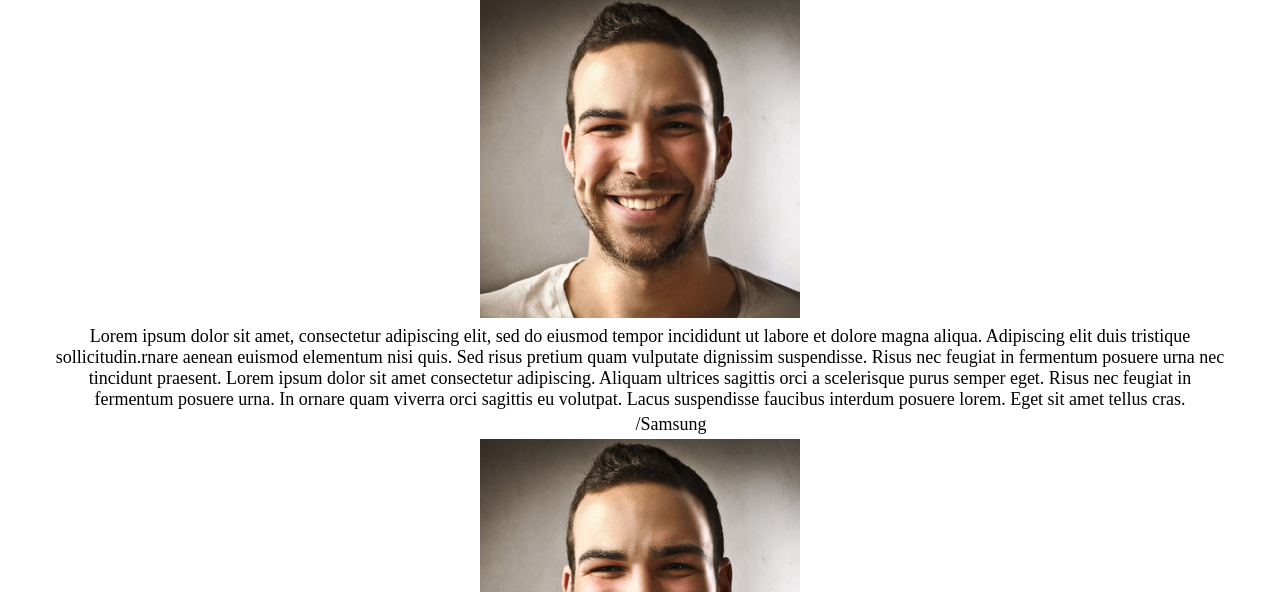
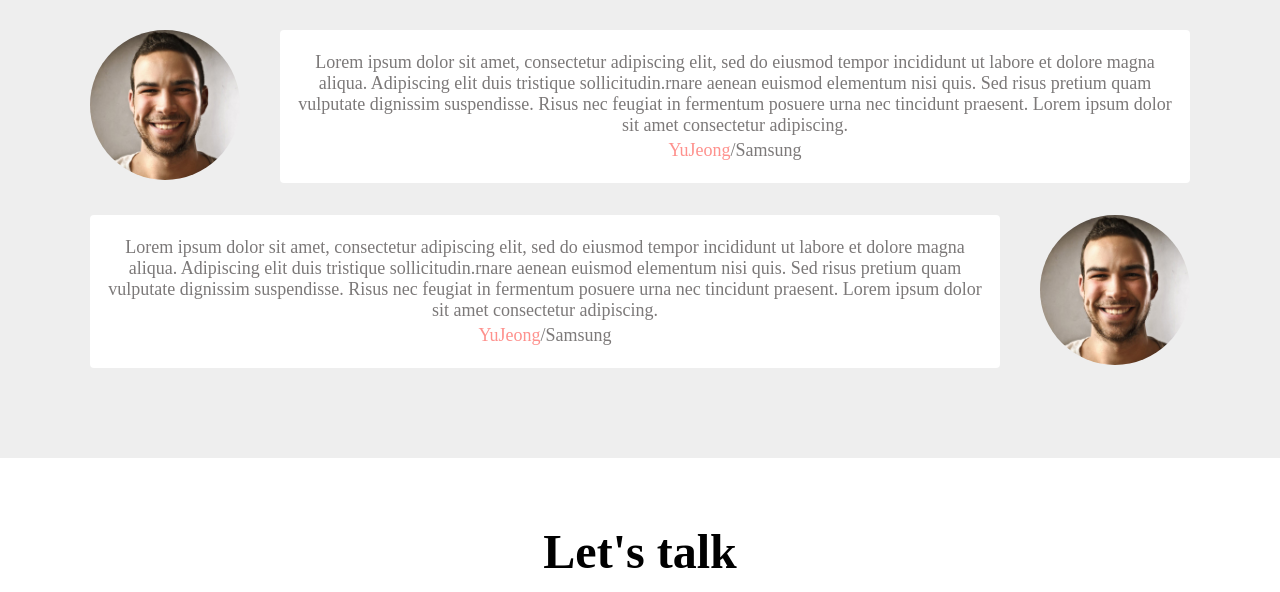
Before and after one commit to dbeod/web1, a plain HTML site: page 2021portfolio/index.html in a window 1280 px wide. Shown: the part 3322-3914 px from the top of the page. Drawn offline with Linux system fonts and the light colour scheme; a script that the page names is missing.

Commit message:
css.testi

```diff
--- a/2021portfolio/css/style.css
+++ b/2021portfolio/css/style.css
@@ -319,3 +319,38 @@ p {
   margin-top:8px;
   background-color:var(--color-dark-white) ;
 }
+
+/* Testimonials */
+#testimonials{
+  background-color: var(--color-light-white);
+}
+.testimonials{
+  margin: 40px;
+}
+.testimonial{
+  display: flex;
+  margin:32px 0;
+}
+.testimonial__avatar{
+  width: 150px;
+  height: 150px;
+  border-radius: 50%;
+}
+.testimonial__avatar:nth-child(odd){
+  margin-right:40px;
+}
+.testimonial__avatar:nth-child(even){
+  margin-left:40px;
+}
+.testimonial__speech-bubble{
+  padding:18px;
+  background-color: var(--color-white);
+  border-radius: var(--size-border-radius);
+}
+
+.testimonial__speech-bubble p{
+  color:var(--color-light-grey);
+}
+.testimonial__speech-bubble a{
+  color: var(--color-pink);
+}
--- a/2021portfolio/index.html
+++ b/2021portfolio/index.html
@@ -262,26 +262,22 @@
           <p>Lorem ipsum dolor sit amet, consectetur adipiscing elit, sed do eiusmod tempor incididunt ut labore et dolore magna aliqua.
             Adipiscing elit duis tristique sollicitudin.rnare aenean euismod elementum nisi quis.
             Sed risus pretium quam vulputate dignissim suspendisse. Risus nec feugiat in fermentum posuere urna nec tincidunt praesent.
-            Lorem ipsum dolor sit amet consectetur adipiscing. Aliquam ultrices sagittis orci a scelerisque purus semper eget.
-            Risus nec feugiat in fermentum posuere urna. In ornare quam viverra orci sagittis eu volutpat.
-            Lacus suspendisse faucibus interdum posuere lorem. Eget sit amet tellus cras.
+            Lorem ipsum dolor sit amet consectetur adipiscing.
           </p>
           <p class="name"><a href="">YuJeong</a>/Samsung</p>
         </div>
       </div>
       <div class="testimonial">
-        <img src="imgs/testimonials/people1-200515-154332.jpg" alt="people"
-        class="testimonial__avatar">
         <div class="testimonial__speech-bubble">
           <p>Lorem ipsum dolor sit amet, consectetur adipiscing elit, sed do eiusmod tempor incididunt ut labore et dolore magna aliqua.
             Adipiscing elit duis tristique sollicitudin.rnare aenean euismod elementum nisi quis.
             Sed risus pretium quam vulputate dignissim suspendisse. Risus nec feugiat in fermentum posuere urna nec tincidunt praesent.
-            Lorem ipsum dolor sit amet consectetur adipiscing. Aliquam ultrices sagittis orci a scelerisque purus semper eget.
-            Risus nec feugiat in fermentum posuere urna. In ornare quam viverra orci sagittis eu volutpat.
-            Lacus suspendisse faucibus interdum posuere lorem. Eget sit amet tellus cras.
+            Lorem ipsum dolor sit amet consectetur adipiscing.
           </p>
           <p class="name"><a href="">YuJeong</a>/Samsung</p>
         </div>
+        <img src="imgs/testimonials/people1-200515-154332.jpg" alt="people"
+        class="testimonial__avatar">
       </div>
     </div>
   </section>
```
